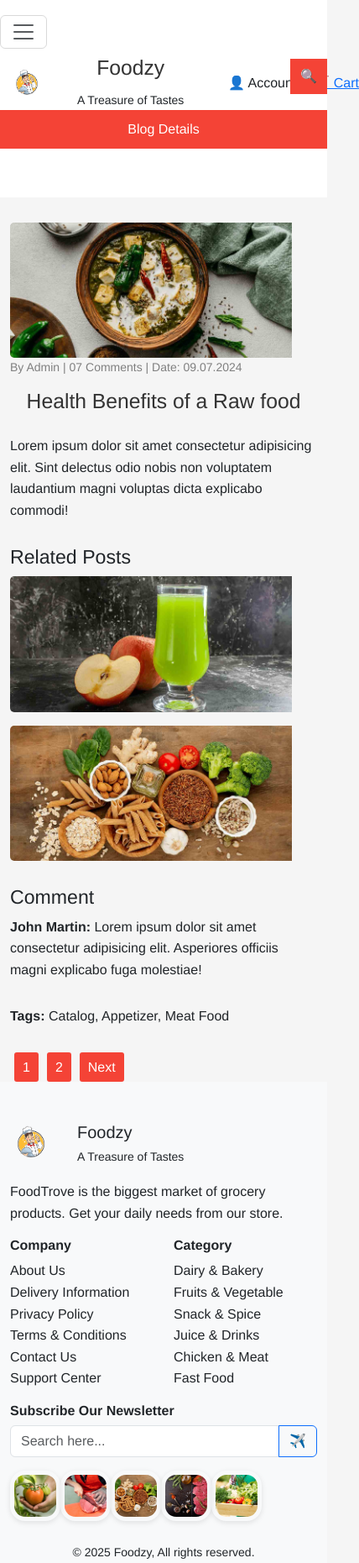
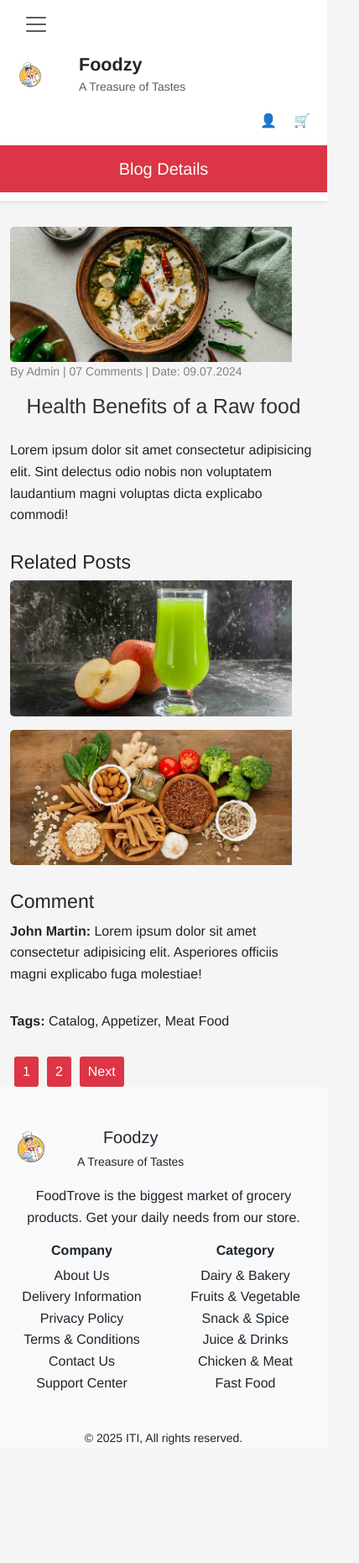
Before and after one commit to MRzJOE/itiReact, a React (Create React App) app: page /blog in a window 390 px wide. Shown: the whole page at 84% size, 428 px wide, since content can reach past the window. After the commit the page ends 1725 px from the top, so only its background shows below. Built offline with nearby package versions, Linux system fonts and the light colour scheme.

Commit message:
Refactor Footer and Header components for improved layout and mobile responsiveness; update ProductCardHome styles and clean up details.css

```diff
--- a/src/componants/Footer.js
+++ b/src/componants/Footer.js
@@ -3,7 +3,7 @@ import "../styles/details.css";
 
 function Footer() {
   return (
-    <footer className="pt-5 bg-light text-dark container-fluid">
+    <footer className="pt-5 bg-light text-dark container-fluid text-center ">
       <div className="">
         <div className="row">
           <div className="col-12 col-md-3">
@@ -45,28 +45,8 @@ function Footer() {
           </div>
 
           <div className="col-12 col-md-4">
-            <h6 className="fw-bold">Subscribe Our Newsletter</h6>
-            <div className="input-group mb-3">
-              <input
-                type="text"
-                className="form-control"
-                placeholder="Search here..."
-              />
-              <button className="btn btn-outline-primary" type="button">
-                ✈️
-              </button>
-            </div>
-
-            <div className="image-gallery">
-              <img src="/assets/details1.jpg" alt="detail image 1" />
-              <img src="/assets/details2.jpg" alt="detail image 2" />
-              <img src="/assets/details3.jpg" alt="detail image 3" />
-              <img src="/assets/details4.jpg" alt="detail image 4" />
-              <img src="/assets/details5.jpg" alt="detail image 5" />
-            </div>
-
             <div className="text-center pt-4">
-              <small>© 2025 Foodzy, All rights reserved.</small>
+              <small>© 2025 ITI, All rights reserved.</small>
             </div>
           </div>
         </div>
--- a/src/componants/Header.js
+++ b/src/componants/Header.js
@@ -4,122 +4,130 @@ import "../styles/details.css";
 
 function Header() {
   useEffect(() => {
-    const searchBar = document.getElementById("searchBar");
-    const searchIcon = document.getElementById("searchIcon");
+    const mobileSearchBar = document.getElementById("mobileSearchBar");
     const showBtn = document.getElementById("searchShowBtn");
     const hideBtn = document.getElementById("searchHideBtn");
 
-    function toggleSearchBar() {
-      if (window.innerWidth < 768) {
-        searchBar.style.display = "none";
-        searchIcon.style.display = "block";
-        showBtn.style.display = "inline-block";
-        hideBtn.style.display = "none";
-      } else {
-        searchBar.style.display = "flex";
-        searchIcon.style.display = "none";
-      }
-    }
-
-    toggleSearchBar();
-    window.addEventListener("resize", toggleSearchBar);
-
+    if (showBtn && hideBtn && mobileSearchBar) {
       showBtn.addEventListener("click", () => {
-      searchBar.style.display = "flex";
-      showBtn.style.display = "none";
-      hideBtn.style.display = "inline-block";
+        mobileSearchBar.style.display = "block";
       });
 
       hideBtn.addEventListener("click", () => {
-      searchBar.style.display = "none";
-      showBtn.style.display = "inline-block";
-      hideBtn.style.display = "none";
+        mobileSearchBar.style.display = "none";
       });
+    }
 
+    // Cleanup event listeners
     return () => {
-      window.removeEventListener("resize", toggleSearchBar);
+      if (showBtn && hideBtn) {
+        showBtn.removeEventListener("click", () => {});
+        hideBtn.removeEventListener("click", () => {});
+      }
     };
   }, []);
 
   return (
-    <header className="top-header">
-      {/* Navbar */}
-      <nav className="navbar navbar-expand-lg navbar-light text-black">
-
+    <header className="top-header bg-white shadow-sm">
+      {/* Main Header Container */}
+      <div className="container-fluid px-3 px-md-4">
+        {/* Top Row - Logo, Search, Icons */}
+        {/* Navigation */}
+        <div className="row">
+          <div className="col-12">
+            <nav className="navbar navbar-expand-lg navbar-light p-0">
               <button
-          className="navbar-toggler"
+                className="navbar-toggler border-0"
                 type="button"
                 data-bs-toggle="collapse"
                 data-bs-target="#mobileNav"
+                aria-controls="mobileNav"
+                aria-expanded="false"
+                aria-label="Toggle navigation"
               >
                 <span className="navbar-toggler-icon"></span>
               </button>
-        <div className="collapse navbar-collapse justify-content-center" id="mobileNav">
-          <ul className="navbar-nav">
+
+              <div className="collapse navbar-collapse" id="mobileNav">
+                <ul className="navbar-nav mx-auto">
                   <li className="nav-item">
-                       <Link className="nav-link" to="/">
+                    <Link className="nav-link px-3 py-2" to="/">
                       Home
                     </Link>
                   </li>
                   <li className="nav-item">
-                       <Link className="nav-link" to="/category">
+                    <Link className="nav-link px-3 py-2" to="/category">
                       Category
                     </Link>
                   </li>
                   <li className="nav-item">
-                       <Link className="nav-link" to="/Products">
+                    <Link className="nav-link px-3 py-2" to="/Products">
                       Products
                     </Link>
                   </li>
                   <li className="nav-item">
-                       <Link className="nav-link" to="/about-us">
+                    <Link className="nav-link px-3 py-2" to="/about-us">
                       About Us
                     </Link>
                   </li>
                   <li className="nav-item">
-                       <Link className="nav-link" to="/blog">
+                    <Link className="nav-link px-3 py-2" to="/blog">
                       Blog
                     </Link>
                   </li>
                   <li className="nav-item">
-                       <Link className="nav-link" to="/elements">
+                    <Link className="nav-link px-3 py-2" to="/elements">
                       Elements
                     </Link>
                   </li>
                 </ul>
               </div>
             </nav>
-
-      {/* Logo & Search & Icons */}
-      <div className="container-sm">
-        <div className="header-container">
-          <div className="logo">
-            <img src="/assets/logo.png" alt="Logo" />
-            <div>
-              <h2 style={{ margin: 0 }}>Foodzy</h2>
-              <small>A Treasure of Tastes</small>
           </div>
         </div>
-
-          <div className="search-bar" id="searchBar">
-            <input type="text" placeholder="Search For items..." />
-            <select><option>All Categories</option></select>
-            <button>🔍</button>
-          </div>
-
-          <div className="header-icons">
-            <div>👤 Account</div>
-            <Link to="/cart">🛒 Cart</Link>
-          </div>
-
-          <div id="searchIcon">
-            <button id="searchShowBtn" className="mobile-search-btn">🔍</button>
-            <button id="searchHideBtn" className="mobile-search-btn" style={{ display: "none" }}>✖️</button>
+        <div className="row align-items-center justify-content-between py-3">
+          {/* Logo */}
+          <div className="col-12 col-md-3 col-lg-2 mb-3 mb-md-0">
+            <div className="d-flex align-items-center">
+              <img
+                src="/assets/logo.png"
+                alt="Logo"
+                className="me-2"
+                style={{ height: "40px" }}
+              />
+              <div>
+                <h4 className="mb-0 fw-bold text-dark">Foodzy</h4>
+                <small className="text-muted">A Treasure of Tastes</small>
               </div>
             </div>
           </div>
 
-      <div className="page-title mb-5">Blog Details</div>
+          {/* Header Icons */}
+          <div className="col-12 col-md-3 col-lg-3">
+            <div className="d-flex align-items-center justify-content-end gap-3">
+              {/* Account */}
+              <div className="d-flex align-items-center text-dark text-decoration-none">
+                <span className="me-1">👤</span>
+                <span className="d-none d-lg-inline">Account</span>
+              </div>
+
+              {/* Cart */}
+              <Link
+                to="/cart"
+                className="d-flex align-items-center text-dark text-decoration-none"
+              >
+                <span className="me-1">🛒</span>
+                <span className="d-none d-lg-inline">Cart</span>
+              </Link>
+            </div>
+          </div>
+        </div>
+      </div>
+
+      {/* Page Title */}
+      <div className="bg-danger text-white text-center py-3">
+        <h5 className="mb-0">Blog Details</h5>
+      </div>
     </header>
   );
 }
--- a/src/componants/ProductCardHome.js
+++ b/src/componants/ProductCardHome.js
@@ -18,7 +18,7 @@ function ProductsCardHome() {
             <div className="card h-100">
               <img
                 src={pizzaa.image}
-                className="card-img-top"
+                className="card-img-top p-0"
                 alt={pizzaa.name}
               />
               <div className="card-body d-flex flex-column">
--- a/src/index.js
+++ b/src/index.js
@@ -24,7 +24,7 @@ root.render(
     <BrowserRouter>
       <Routes>
         <Route path="/" element={<Layout />}>
-          <Route index element={<Home />} />
+          <Route index element={<Home name="" />} />
           <Route path="Products" element={<Products />} />
           <Route path="Cart" element={<Cart />} />
           <Route path="*" element={<Error404 />} />
--- a/src/styles/details.css
+++ b/src/styles/details.css
@@ -1,63 +1,47 @@
 body {
-  font-family: 'Open Sans', sans-serif;
+  font-family: "Open Sans", sans-serif;
 }
 
-.logo {
-  display: flex;
-  align-items: center;
-  gap: 10px;
+/* Header Styles */
+.top-header {
+  border-bottom: 1px solid #e9ecef;
 }
 
-.logo img {
-  height: 40px;
+/* Remove custom search bar styles to use Bootstrap */
+.search-bar .input-group {
+  max-width: 100%;
 }
 
-.search-bar {
-  display: flex;
-  flex-grow: 1;
-  justify-content: center;
-  padding: 10px;
-  gap: 0;
+/* Header Icons Responsive */
+.header-icons a,
+.header-icons div {
+  font-size: 14px;
+  font-weight: 500;
 }
 
-.search-bar input,
-.search-bar select {
-  padding: 8px;
-  border: 1px solid #ccc;
+/* Navigation */
+.navbar-nav .nav-link {
+  font-weight: 500;
+  color: #495057 !important;
+  transition: color 0.3s ease;
 }
 
-.search-bar input {
-  border-radius: 4px 0 0 4px;
-  width: 300px;
+.navbar-nav .nav-link:hover {
+  color: #dc3545 !important;
 }
 
-.search-bar select {
-  border-left: none;
+/* Mobile Search Adjustments */
+@media (max-width: 767.98px) {
+  .header-icons span {
+    font-size: 12px;
+  }
+
+  .search-bar .input-group {
+    flex-wrap: nowrap;
+  }
 }
 
-.search-bar button {
-  padding: 8px 12px;
-  background-color: #f44336;
-  color: white;
-  border: none;
-  border-radius: 0 4px 4px 0;
-}
-
-.header-icons {
-  position: relative;
-  left: 50px;
-  display: flex;
-  align-items: center;
-  gap: 20px;
-}
-
-.page-title {
-  background-color: #f44336;
-  color: white;
-  padding: 10px 20px;
-  text-align: center;
-}
-
+/* Content Styles */
 .container {
   display: flex;
   max-width: 1200px;
@@ -120,7 +104,7 @@ h2 {
 }
 
 .pagination button {
-  background: #f44336;
+  background: #dc3545;
   color: white;
   padding: 5px 10px;
   border-radius: 3px;
@@ -136,23 +120,9 @@ h2 {
   object-fit: cover;
   border-radius: 30%;
   transition: transform 0.3s;
-  box-shadow: 0 2px 6px rgba(0,0,0,0.1);
+  box-shadow: 0 2px 6px rgba(0, 0, 0, 0.1);
 }
 
 .image-gallery img:hover {
   transform: scale(1.1);
 }
-
-#searchIcon {
-  position: absolute;
-  top: 70px;
-  right: 0;
-}
-
-.mobile-search-btn {
-  background-color: #f44336;
-  color: white;
-  padding: 8px 12px;
-  border: none
-
-}
```
Lines whose indentation alone changed are shown as unchanged.
